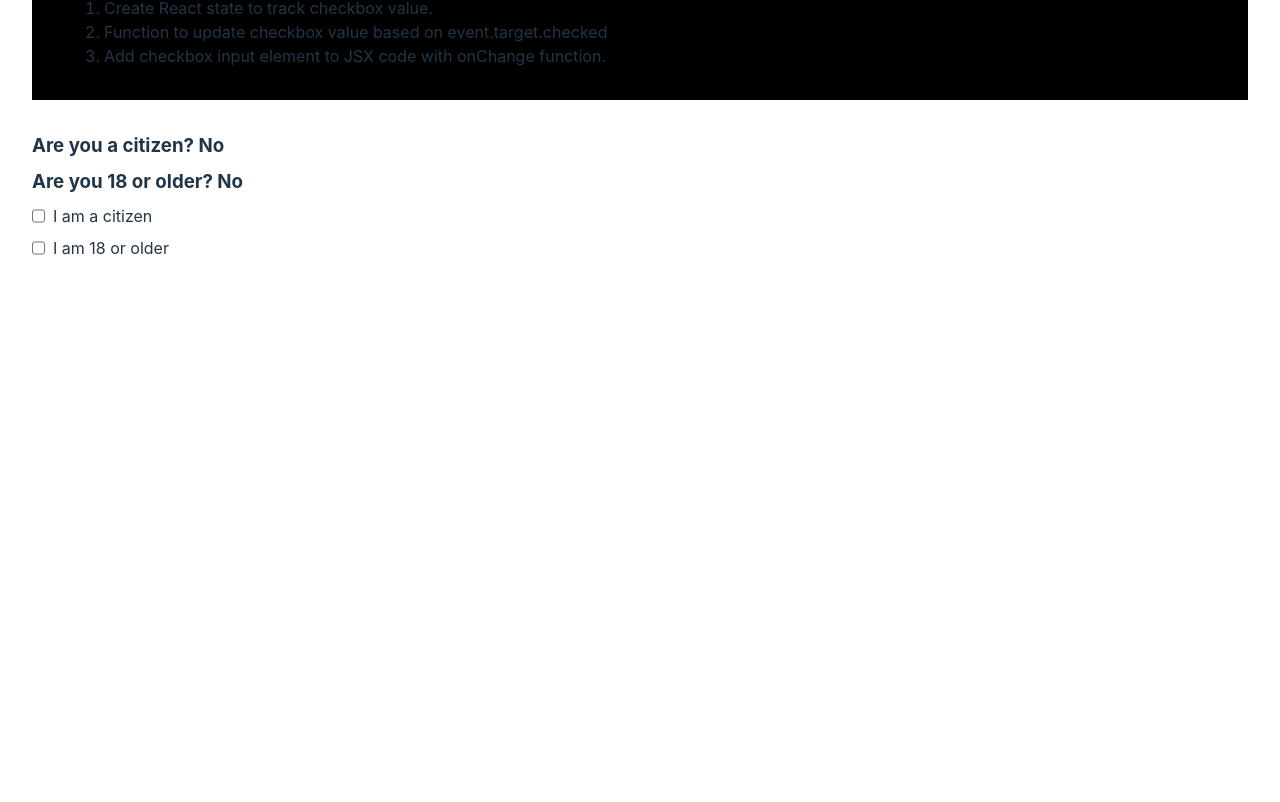
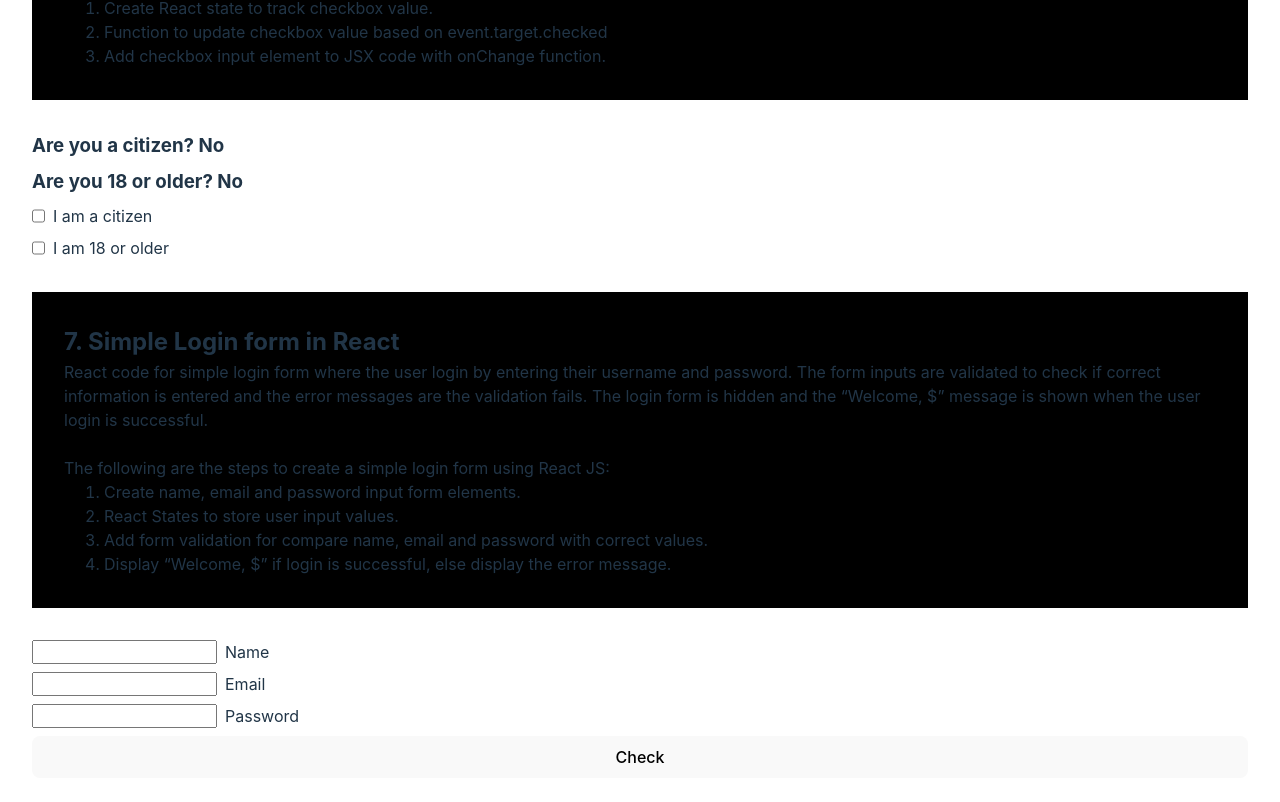
Before and after one commit to paininoa/personal-react-exercises, a React (Vite) app: page / in a window 1280 px wide. Shown: the part 2999-3801 px from the top of the page. Before the commit the page ends 3291 px from the top, so only its background shows below. Built offline with nearby package versions, Linux system fonts and the light colour scheme.

Commit message:
Ex 7 JUST STARTED

```diff
--- a/src/App.jsx
+++ b/src/App.jsx
@@ -6,6 +6,7 @@ import DisplayList from "./DisplayList/DisplayList";
 import Accordion from "./Accordion/Accordion";
 import ImageSlider from "./ImageSlider/ImageSlider";
 import Checklist from "./Checklist/Checklist";
+import Login from "./Login/Login";
 
 function App() {
   const [count, setCount] = useState(0);
@@ -98,6 +99,33 @@ function App() {
       </div>
 
       <Checklist />
+
+      <div className="explanation">
+        <h2>7. Simple Login form in React</h2>
+        <p>
+          React code for simple login form where the user login by entering
+          their username and password. The form inputs are validated to check if
+          correct information is entered and the error messages are the
+          validation fails. The login form is hidden and the “Welcome, ${name}”
+          message is shown when the user login is successful.
+          <br /> <br /> The following are the steps to create a simple login
+          form using React JS:
+        </p>
+        <ol>
+          <li>Create name, email and password input form elements.</li>
+          <li>React States to store user input values.</li>
+          <li>
+            Add form validation for compare name, email and password with
+            correct values.
+          </li>
+          <li>
+            Display “Welcome, ${name}” if login is successful, else display the
+            error message.
+          </li>
+        </ol>
+      </div>
+
+      <Login />
     </>
   );
 }
--- /dev/null
+++ b/src/Login/Login.jsx
@@ -0,0 +1,45 @@
+import { useState } from "react";
+import "./Login.css";
+
+const users = [
+  {
+    name: "alessio",
+    email: "alessio@gmail.com",
+    password: "ciao123",
+  },
+  {
+    name: "Anna",
+    email: "anna@gmail.com",
+    password: "hello555",
+  },
+];
+
+export default () => {
+  const [userName, setUserName] = useState("");
+
+  return (
+    <>
+      <form>
+        <label>
+          <input
+            type="text"
+            value={userName}
+            onChange={(e) => setUserName(e.target.value)}
+          />
+          Name
+        </label>
+        <label>
+          <input type="email" />
+          Email
+        </label>
+        <label>
+          <input type="password" />
+          Password
+        </label>
+        <button>Check</button>
+      </form>
+
+      <h3>{userName}</h3>
+    </>
+  );
+};
```
Also changed, not shown: src/Login/Login.css (added).
